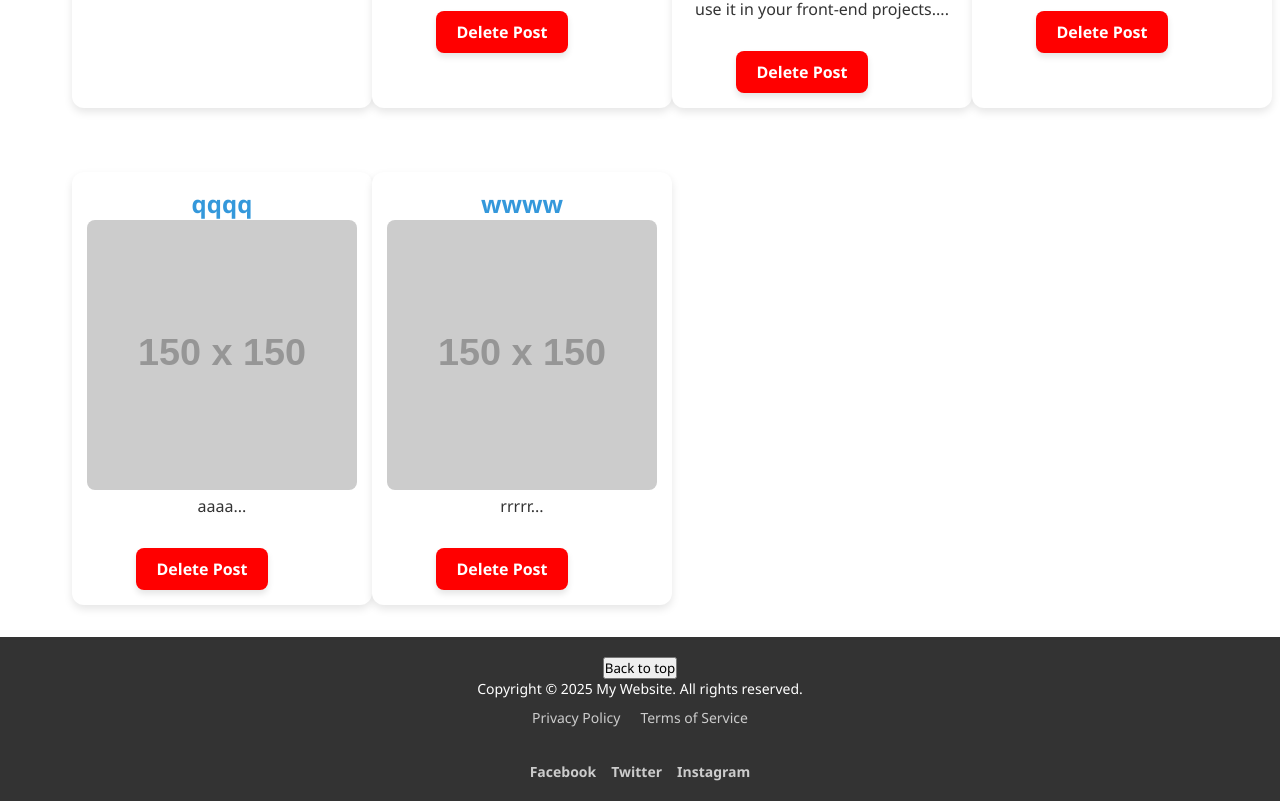
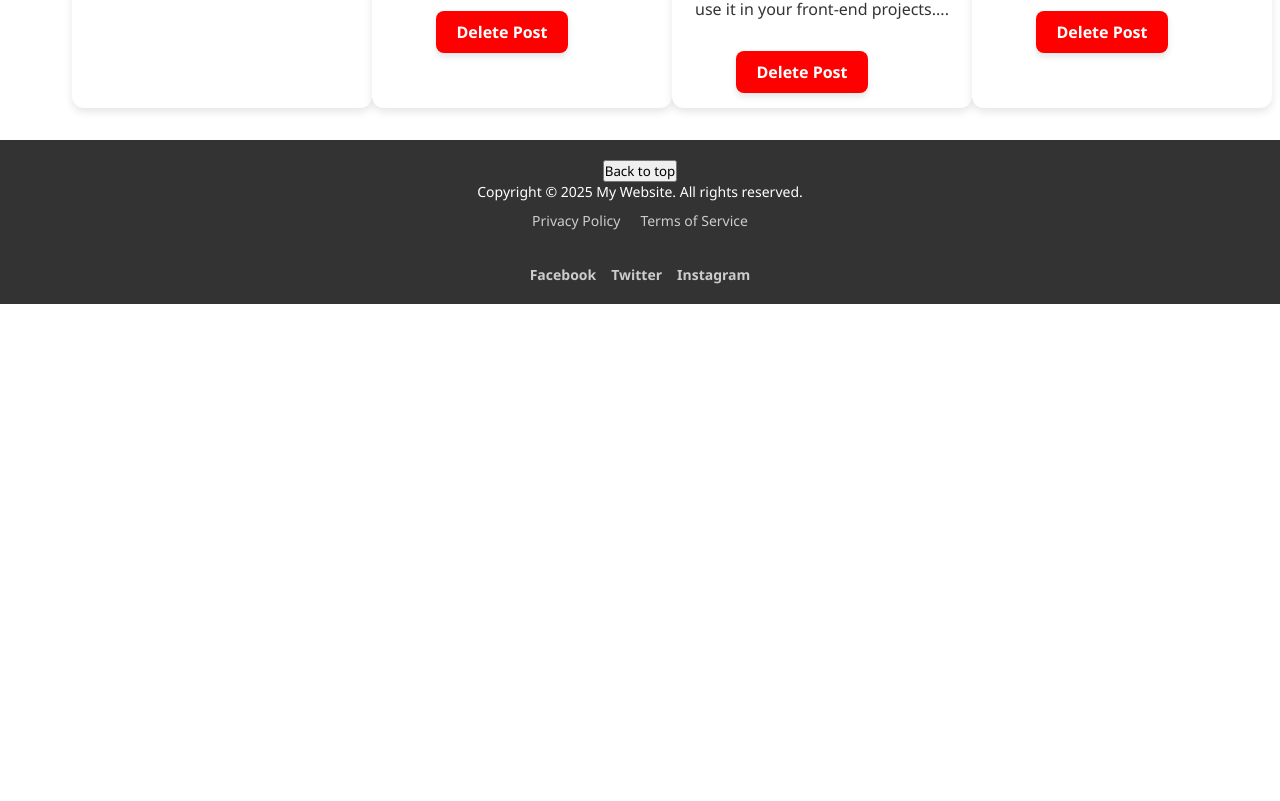
Before and after one commit to MACKENA05/BlogSphere-Site, a React (Create React App) app: page / in a window 1280 px wide. Shown: the part 2986-3787 px from the top of the page. After the commit the page ends 3290 px from the top, so only its background shows below. Built offline with nearby package versions, Linux system fonts and the light colour scheme; data requests are answered from the project's data file.

Commit message:
redirected widow.loc.href to home

```diff
--- a/db.json
+++ b/db.json
@@ -289,22 +289,6 @@
           "text": "Bootstrap has made responsive design so easy!"
         }
       ]
-    },
-    {
-      "id": "098f",
-      "title": "qqqq",
-      "content": "aaaa",
-      "author": "aaaa",
-      "image": "",
-      "comments": []
-    },
-    {
-      "id": "009a",
-      "title": "wwww",
-      "content": "rrrrr",
-      "author": "rrrrrfff",
-      "image": "",
-      "comments": []
     }
   ]
 }
--- a/src/Components/NewPostForm.js
+++ b/src/Components/NewPostForm.js
@@ -24,7 +24,7 @@ const NewPostForm = ({addPost,setBlogs }) => {
         .then((newPost) => {
             setNewPost({ title: '', content: '', author: '', image: '' });
             addPost(newPost)
-            window.location.href = '/blogs';
+            window.location.href = '/';
 
         });
 };
```
